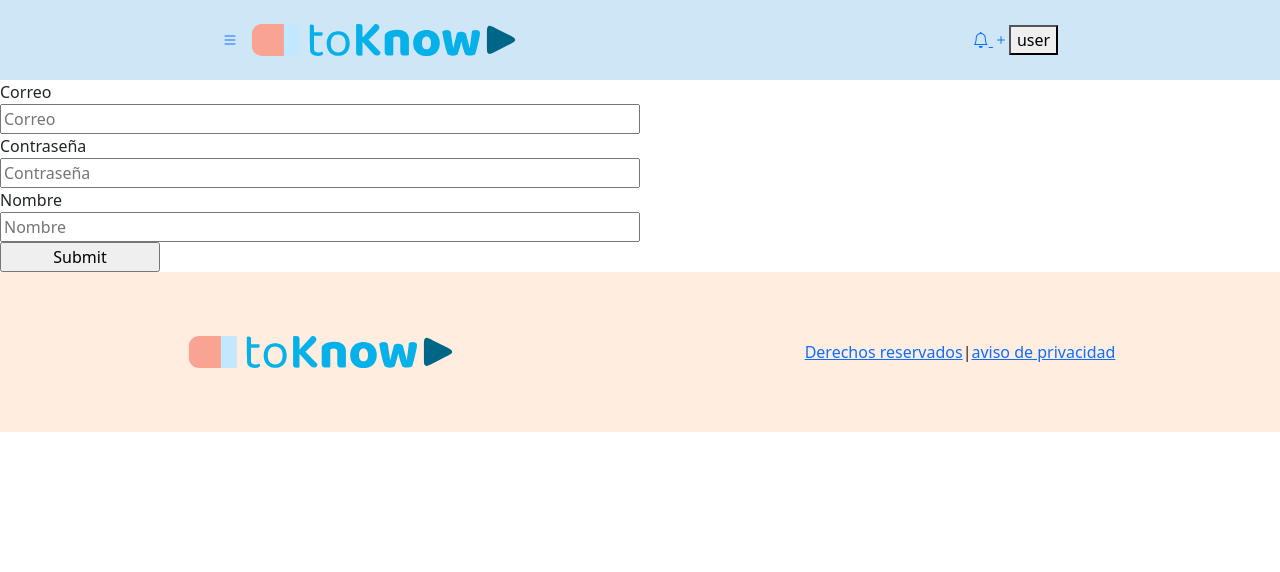
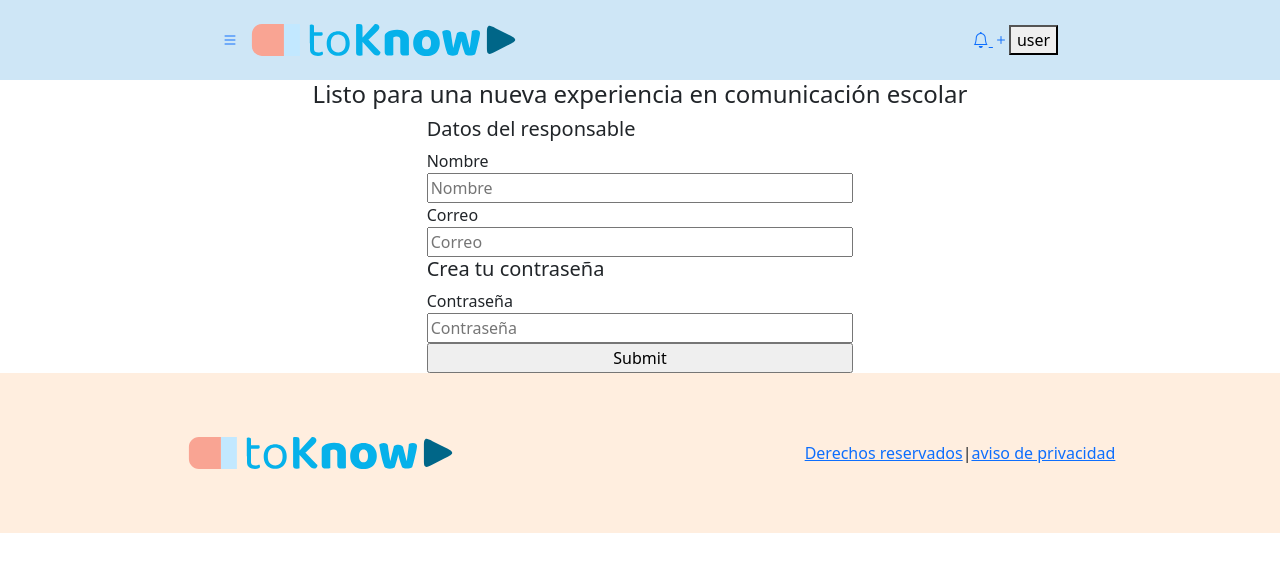
Before and after one commit to to-know-g19/TOKNOW_FE, a Next.js app: page /register in a window 1280 px wide. Shown: the top 572 px of the page. Built offline with nearby package versions, Linux system fonts and the light colour scheme.

Commit message:
improved bootstrap design

```diff
--- a/pages/register/index.js
+++ b/pages/register/index.js
@@ -30,19 +30,31 @@ export default function index() {
 
   return (
     <Layout>
-    <div className='d-flex col-6 justify-content-center '>
-    <form onSubmit={handleSubmit(onSubmit)} className='d-flex col-12 flex-column justify-content-center'>
+    <div>
+    <form onSubmit={handleSubmit(onSubmit)} className='d-flex flex-column align-items-center'>
 
-        <div className='col-12 '>
-            <div className='d-flex col-12 flex-column'>
+            <h4>Listo para una nueva experiencia en comunicación escolar</h4>
+        <div className='col-lg-4'>
+            <h5>Datos del responsable</h5>
+            <div>
+                <div className='d-flex flex-column'>
+                    <label>Nombre</label>
+                    <input type='text' name='name'  {...register("name", { required: true, minLength: 3 })} placeholder='Nombre'></input>
+                    {errors.name && errors.name.type === "required" && <span className='text-danger'>*El campo es requerido.</span>}
+                    {errors.name && errors.name.type === "minLength" && <span className='text-danger'>*El campo requiere más de 3 caracteres</span>}
+                </div>
+            </div>
+
+            <div className='d-flex flex-column'>
                 <label>Correo</label>
                 <input type='email' name='email' {...register("email", { required: true, maxLength: 30 })} placeholder='Correo'></input>
                 {errors.email && errors.email.type === "required" && <span className='text-danger'>*El campo es requerido.</span>}
                 {errors.email && errors.email.type === "maxLength" && <span className='text-danger'>*El campo no debe tener más de 30 caracteres. </span>}
             </div>
 
-            <div className='col-12 d-flex flex-row'>
-                <div className='d-flex col-12 flex-column'>
+            <h5>Crea tu contraseña</h5>
+            <div>
+                <div className='d-flex flex-column'>
                     <label>Contraseña</label>
                     <input type='password' name='password'  {...register("password", { required: true, minLength: 3 })} placeholder='Contraseña'></input>
                     {errors.password && errors.password.type === "required" && <span className='text-danger'>*El campo es requerido.</span>}
@@ -50,17 +62,9 @@ export default function index() {
                 </div>
             </div>
 
-            <div className='col-12 d-flex flex-row'>
-                <div className='d-flex col-12 flex-column'>
-                    <label>Nombre</label>
-                    <input type='text' name='name'  {...register("name", { required: true, minLength: 3 })} placeholder='Nombre'></input>
-                    {errors.name && errors.name.type === "required" && <span className='text-danger'>*El campo es requerido.</span>}
-                    {errors.name && errors.name.type === "minLength" && <span className='text-danger'>*El campo requiere más de 3 caracteres</span>}
-                </div>
-            </div>
         </div>
 
-        <input className='col-3' type='submit'></input>
+        <input className='col-4' type='submit'></input>
     </form>
 </div>
 </Layout>
```
